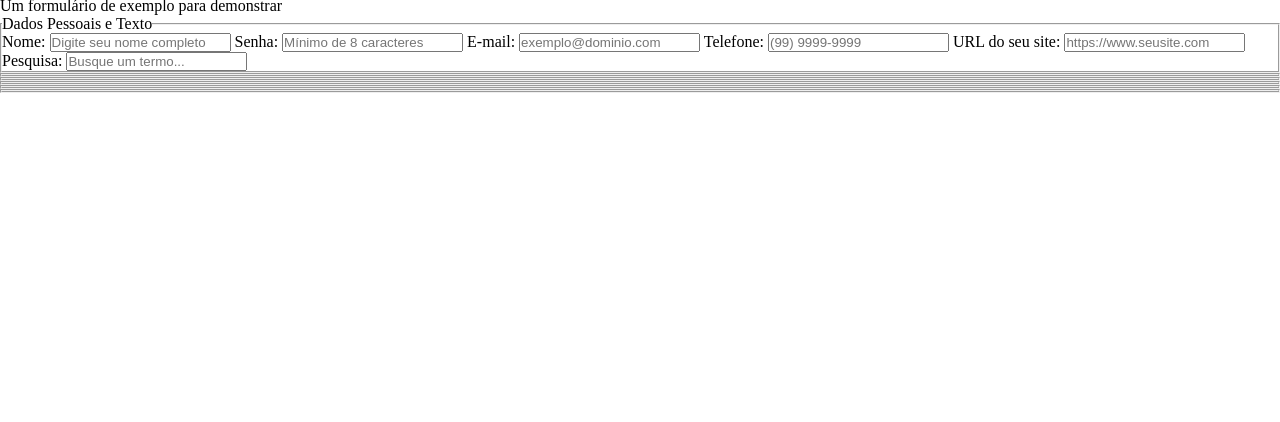
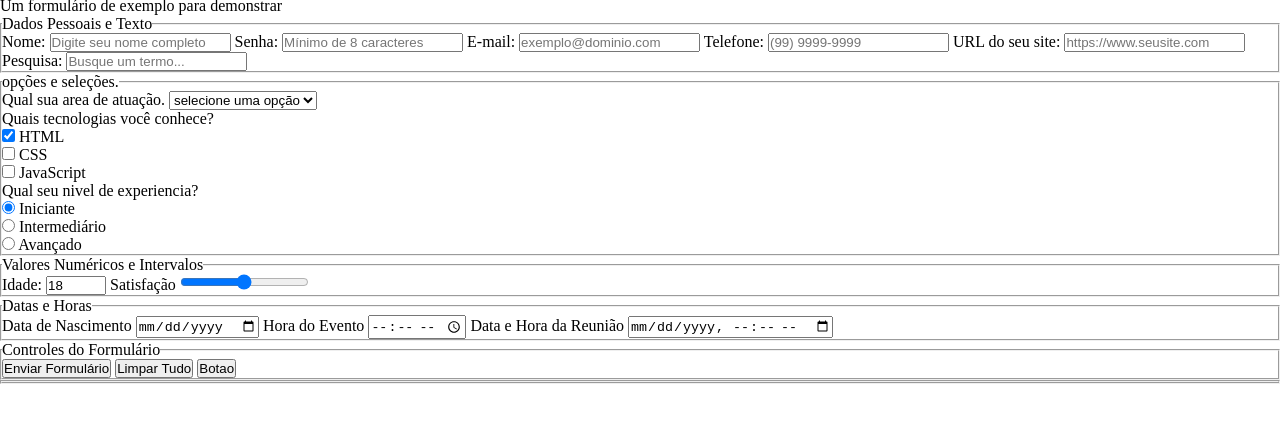
Before and after one commit to Mariana-Rodrigu3s/Input-HTML, a website: page index.html in a window 1280 px wide. Shown: the part 40-462 px from the top of the page. Drawn offline with Linux system fonts and the light colour scheme.

Commit message:
Fazendo inputs

```diff
--- a/index.html
+++ b/index.html
@@ -39,21 +39,102 @@
             </section>
             <section class="form-section">
                 <fieldset class="form-group">
+                    <legend class="form-group-title">opções e seleções.</legend>
+
+                    <label class="form-label"">Qual sua area de atuação.</label>
+
+                    <select id="area" name="area" class="form-select">
+                        <option value="">selecione uma opção</option>
+                        <option value="frontend">Front-end</option>
+                        <option value="backend">Back-end</option>
+                        <option value="fullstack">Full-stack</option>
+                        <option value="devloper">Dev-loper</option>
+                    </select>
+                        <!-- ------------------------------------------ -->
+                    <p class="form-label"> Quais tecnologias você conhece?</p>
+
+                    <div class="form-check">
+                        <input type="checkbox" id="html" name="tecnologia" value="html" checked>
+                        <label for="html">HTML</label>
+                    </div>
+
+                    <div class="form-check">
+                        <input type="checkbox" id="css" name="tecnologia" value="css">
+                        <label for="css">CSS</label>
+
+
+                    </div>
+
+                    <div class="form-check">
+                        <input type="checkbox" id="javascript" name="tecnologia" value="javacript">
+                        <label for="javascript">JavaScript</label>
+                    </div>
+
+                    <!-- ---------------------------------------------------------- -->
+
+                    <p class="form-label">Qual seu nivel de experiencia?</p>
+                        <div class="form-check">
+                            <input type="radio" id="iniciante" name="experiencia" value="iniciante" checked>
+                            <label for="iniciante">Iniciante</label>
+                        </div>
+
+                        <div class="form-check">
+                            <input type="radio" id="intermediario" name="experiencia" value="intermediario">
+                            <label for="intermediario">Intermediário</label>
+                        </div>
+
+                        <div class="form-check">
+                            <input type="radio" id="avancado" name="experiencia" value="avançado">
+                            <label for="avancado">Avançado</label>
+                        </div>
+
+
+
+
+
+
 
                 </fieldset>
             </section>
+
+            <!-- Valores númericos e intervalos -->
+
             <section class="form-section">
                 <fieldset class="form-group">
+                    <legend class="form-group-title">Valores Numéricos e Intervalos</legend>
 
+                    <label for="idade" class="form-label">Idade:</label>
+                    <input type="number" id="idade" name="idade" class="form-input" min="18" max="120" step="1" value="18">
+
+                    <label for="satisfacao" class="form-label">Satisfação</label>
+                    <input type="range" id="satisfacao" name="satisfacao" class="form-range" min="0" max="100" step="10" value="50">
                 </fieldset>
+            </section>
+
+            <!-- Datas e horas -->
+            <section class="form-section">
+                <fieldset class="form-group">
+                    <legend class="form-group-title">Datas e Horas</legend>
+
+                    <label for="data-nascimento" class="form-label">Data de Nascimento</label>
+                    <input type="date" id="data-nascimento" name="data-nascimento" class="form-input">
+
+                    <label for="hora-evento" class="form-label">Hora do Evento</label>
+                    <input type="time" id="hora-evento" name="hora-evento" class="form-input">
+
+                    <label for="reuniao" class="form-label">Data e Hora da Reunião</label>
+                    <input type="datetime-local" id="reuniao" name="reuniao" class="form-input">
+                </fieldset>
+
             </section>
             <section class="form-section">
                 <fieldset class="form-group">
-
-                </fieldset>
-            </section>
-            <section class="form-section">
-                <fieldset class="form-group">
+                    <legend class="form-group-title">Controles do Formulário</legend>
+                    <div class="form-controls">
+                        <input type="submit" value="Enviar Formulário" class="form-button submit-button">
+                        <input type="reset" value="Limpar Tudo" class="form-button reset-button">
+                        <input type="button"  value="Botao" class="form-button action-button" onclick="alert('Botao Clicado')">
+                    </div>
 
                 </fieldset>
             </section>
--- /dev/null
+++ b/lembrar.txt
@@ -0,0 +1,6 @@
+: -> type
+# -> id
+. -> classe
+> -> dentro
++ -> acrescenta
+{} -> texto tag
```
